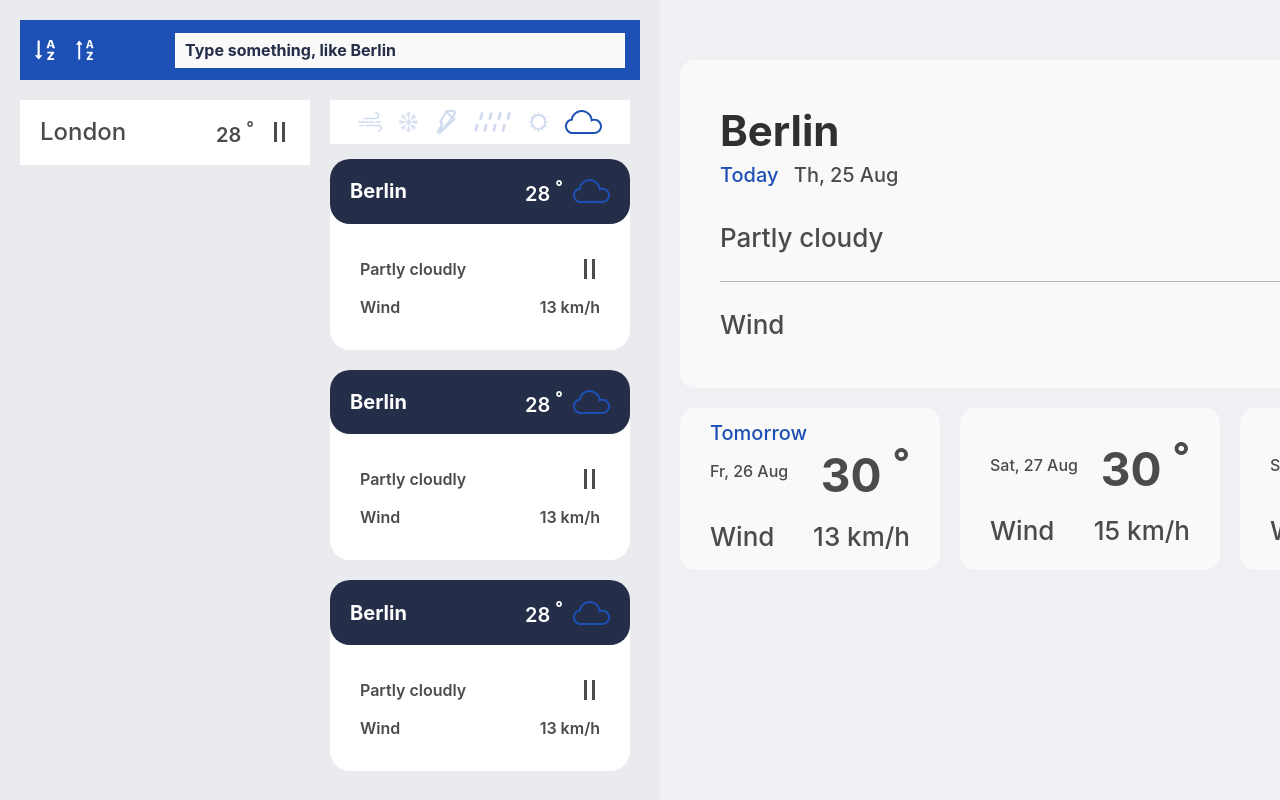
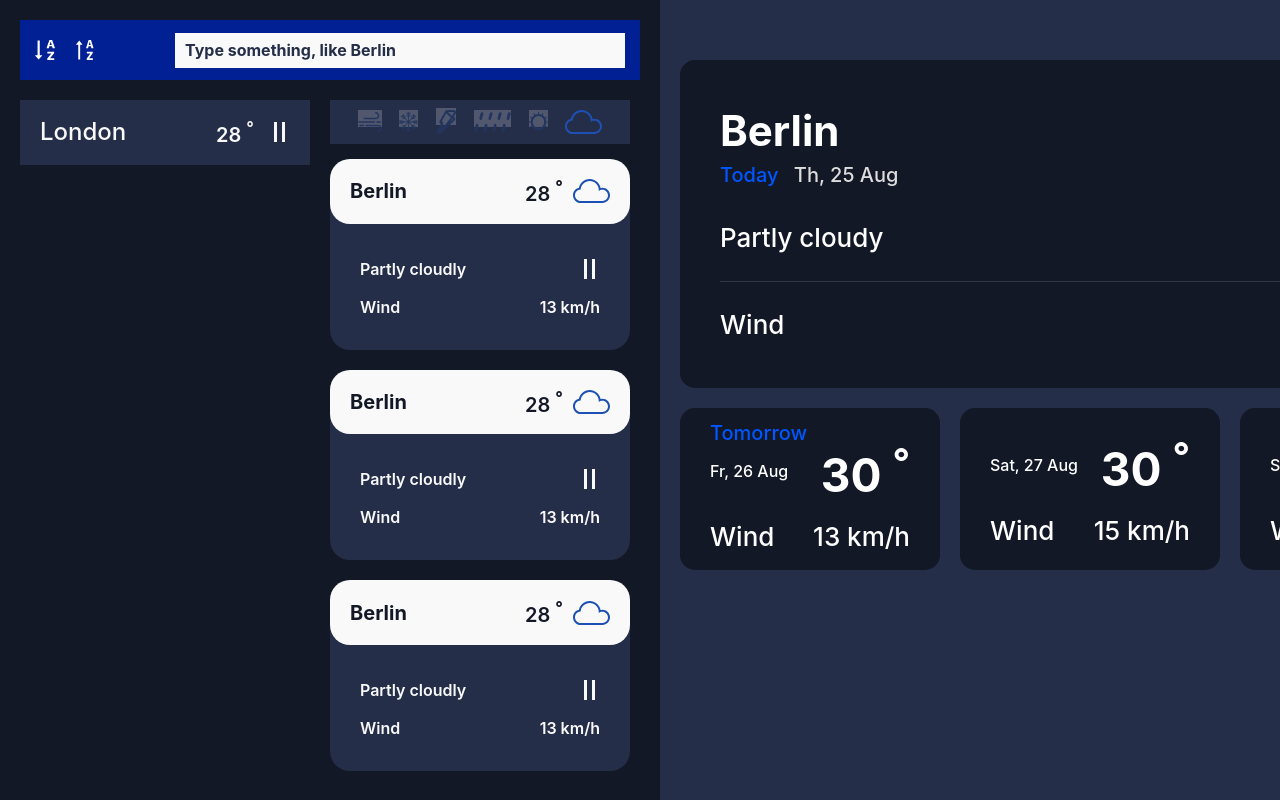
Before and after one commit to skyzavr/WeatherApp, a plain HTML site: page index.html in a window 1280 px wide. Shown: the top 800 px of the page. Drawn offline with Linux system fonts and the light colour scheme.

Commit message:
updated theme mode (SCSS)

```diff
--- a/index.html
+++ b/index.html
@@ -8,7 +8,7 @@
     <link rel="stylesheet" href="css/style.css" />
     <title>weatherApp</title>
   </head>
-  <body>
+  <body class="dark">
     <main class="wrapper">
       <section class="leftBar">
         <!-- Search and sorting panel -->
--- a/src/scss/colours.scss
+++ b/src/scss/colours.scss
@@ -13,4 +13,13 @@ $lightGrayColour: #4b4b4b;
 $darkGrayColour: #303030;
 //dark theme
 //bg
+$darkBGPrimary: #131826;
+$darkBGSecondary: #252e48;
+$blueBG: #002094;
+$line: rgba(230, 230, 230, 0.38);
 //colour
+$whitePrim: #ffffff;
+$grayCol: #dddddd;
+$blueCOl: #0056ff;
+//both
+$lightGray: #f9f9f9;
--- a/src/scss/leftBar.scss
+++ b/src/scss/leftBar.scss
@@ -114,10 +114,6 @@
       justify-content: space-evenly;
       padding: 10px;
       .filter__item {
-        a {
-          img {
-          }
-        }
         a:not(.current) {
           background-color: $LightBGPrime;
           opacity: 0.2;
@@ -162,8 +158,6 @@
             }
             .temp__img {
               margin-left: 10px;
-              .wheater_icon {
-              }
             }
           }
         }
@@ -199,10 +193,6 @@
             display: flex;
             justify-content: space-between;
             align-items: center;
-            .bottom_line_wind {
-            }
-            .bottom_line_windRes {
-            }
           }
         }
       }
--- a/src/scss/rightBar.scss
+++ b/src/scss/rightBar.scss
@@ -40,10 +40,6 @@
         font-weight: bold;
         display: flex;
         flex-direction: row;
-        .temp {
-        }
-        .tempSign {
-        }
       }
     }
     .block_day {
@@ -79,8 +75,6 @@
       font-size: 26px;
       color: $lightGrayColour;
       font-weight: 500;
-      .wind_tit {
-      }
     }
   }
 
@@ -133,15 +127,12 @@
         font-weight: 500;
         font-size: 26px;
         margin: 25px 0 0;
-        .wind {
-        }
-        .windVal {
-        }
       }
     }
   }
-  .MapBlock {
-    .map {
-    }
-  }
+  // map
+  // .MapBlock {
+  //   .map {
+  //   }
+  // }
 }
--- a/src/scss/style.scss
+++ b/src/scss/style.scss
@@ -1,6 +1,6 @@
 @import url('https://fonts.googleapis.com/css2?family=Ubuntu:wght@300;400;500;700&display=swap');
 // @import 'colours.scss', 'header.scss', 'sideBar.scss', 'mainContent.scss';
-@import 'colours.scss', 'leftBar.scss', 'rightBar.scss';
+@import 'colours.scss', 'leftBar.scss', 'rightBar.scss', 'theme.scss';
 body {
   font-family: 'Inter', sans-serif;
   margin: 0;
--- a/src/scss/theme.scss
+++ b/src/scss/theme.scss
@@ -0,0 +1,134 @@
+//dark theme
+body.dark {
+  background-color: $darkBG;
+
+  .leftBar {
+    //   width: 45%;
+    background-color: $darkBGPrimary;
+    .searchPanel {
+      background-color: $blueBG;
+      .searchPanel__Search {
+        .input_search {
+          color: $darkBG;
+          background-color: $lightGray;
+        }
+      }
+    }
+    .resultPanel {
+      .leftSideResult {
+        .searchResult__item {
+          color: $lightGray;
+          background: $darkBG;
+          .citiItem_block {
+            .Item__drag {
+              .drag__sign {
+                background-color: $lightGray;
+              }
+            }
+          }
+        }
+      }
+    }
+    .rughtSideBookmarks {
+      .filter {
+        background-color: $darkBG;
+        // !!!
+        .filter__item {
+          a:not(.current) {
+            background-color: $whitePrim;
+            opacity: 0.2;
+          }
+        }
+      }
+      .BM_Items {
+        .bookmarksItem {
+          background: $darkBG;
+          .BMItem__city {
+            color: $darkBGPrimary;
+            background-color: $LightBGSec;
+            .BM_temp {
+              .temp_city {
+                .degreeSing {
+                  color: $darkBGPrimary;
+                }
+              }
+            }
+          }
+          // <!-- bottom side of city card -->
+          .BMItem__weather {
+            color: $LightBGSec;
+
+            .top_line {
+              .Item__drag {
+                .drag__sign {
+                  background-color: $LightBGSec;
+                }
+              }
+            }
+          }
+        }
+      }
+    }
+  }
+
+  .rightBar {
+    background-color: $darkBG;
+
+    // switcher
+    .themeSwitch {
+      a {
+        img {
+          filter: invert(1);
+        }
+      }
+    }
+    // block of city - big one
+    .bigCityBlock {
+      background-color: $darkBGPrimary;
+      .block_city {
+        .block_city_city,
+        .block_city_temp {
+          color: $LightBGPrime;
+        }
+      }
+      .block_day {
+        .DayWeek {
+          color: $blueCOl;
+        }
+        .Date {
+          color: $grayCol;
+        }
+      }
+      .block_weath {
+        color: $LightBGPrime;
+      }
+      .block_line {
+        .line {
+          background-color: $line;
+        }
+      }
+      .block_wind {
+        color: $LightBGPrime;
+      }
+    }
+
+    // block with 3 small cards
+    .daysCityBlock {
+      .blockItem {
+        background-color: $darkBGPrimary;
+        .item_Weekday.tomorrow {
+          color: $blueCOl;
+        }
+        .item_day {
+          .day,
+          .temp {
+            color: $LightBGPrime;
+          }
+        }
+        .item_wind {
+          color: $LightBGPrime;
+        }
+      }
+    }
+  }
+}
```
Also changed, not shown: css/style.css, src/js/View/view.mjs (added), src/js/controller.mjs (added), src/js/data.mjs (added).
